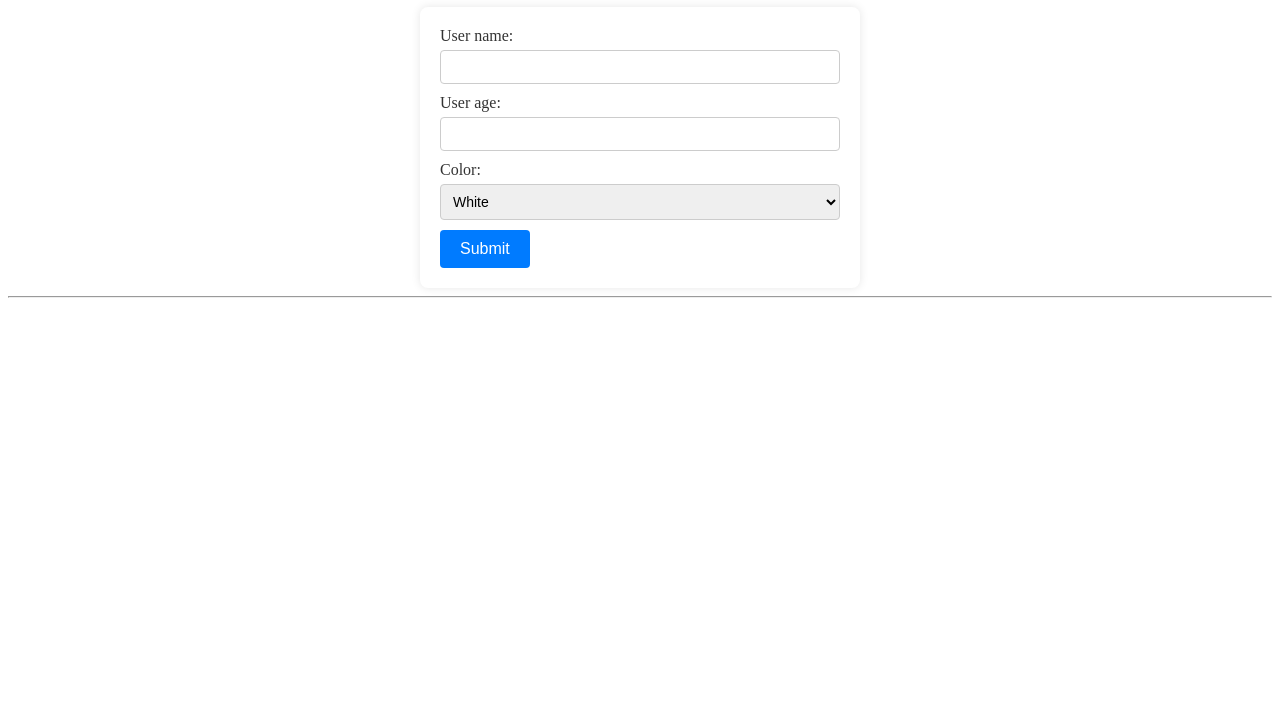
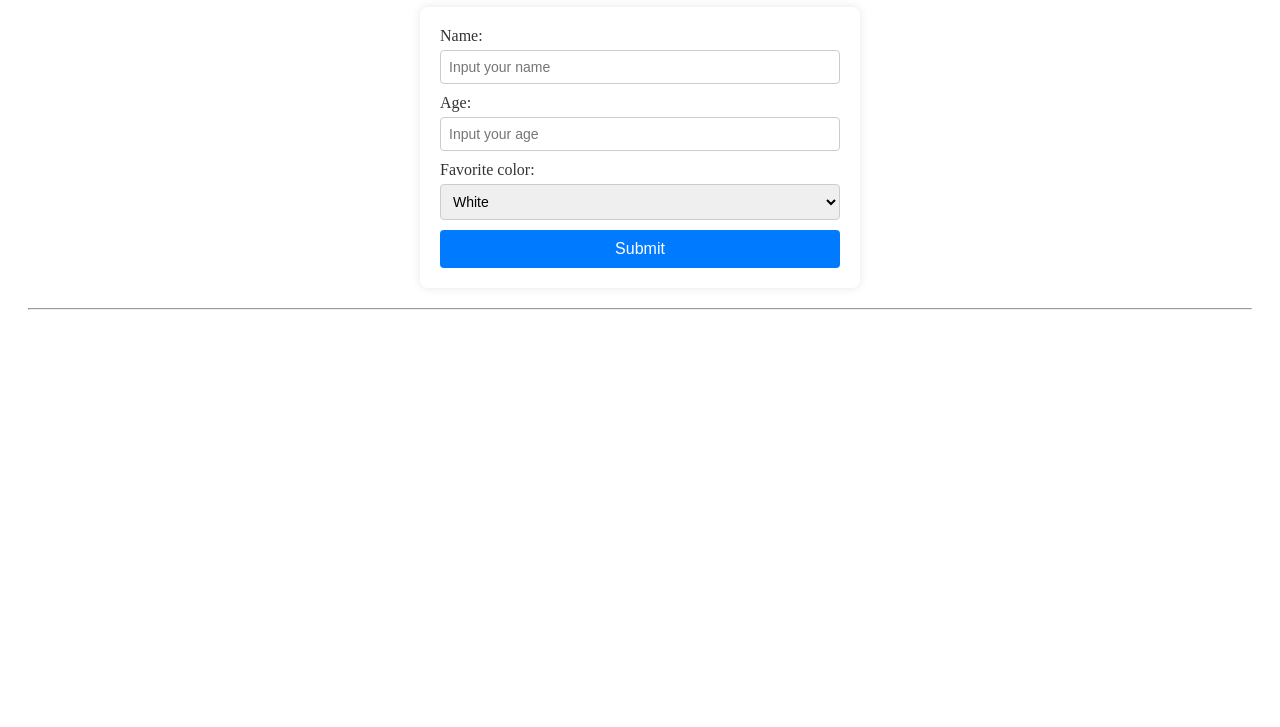
Before and after one commit to thongkhoav/IT_TEST, a website: page src/web/index.html in a window 1280 px wide. Shown: the part 73-800 px from the top of the page. Drawn offline with Linux system fonts and the light colour scheme.

Commit message:
add comment and check

```diff
--- a/package.json
+++ b/package.json
@@ -1,5 +1,5 @@
 {
-  "name": "vothongkhoa_modelty_strategy_test",
+  "name": "vothongkhoa_it_test",
   "version": "1.0.0",
   "description": "",
   "main": "index.js",
@@ -9,7 +9,7 @@
     "p2_palindrome_check": "npx ts-node ./src/fundamentals/p2_palindrome_check.ts",
     "p3_anagram_groups": "npx ts-node ./src/data_structures/p3_anagram_groups.ts",
     "p4_rotate_sparse_array": "npx ts-node ./src/data_structures/p4_rotate_sparse_array.ts",
-    "p6_location_api": "npx ts-node ./src/api_request/location_api.ts",
+    "p6_location_api": "npx ts-node ./src/api_request/p6_location_api.ts",
     "p6_prompt_api": "npx ts-node ./src/api_request/prompt_api.ts"
   },
   "keywords": [],
--- a/src/api_request/location_api.ts
+++ b/src/api_request/p6_location_api.ts
@@ -1,4 +1,5 @@
 import axios from "axios";
+// Format response data
 interface LocationData {
   city: string;
   regionName: string;
@@ -11,12 +12,13 @@ interface LocationData {
 export const getLocationApi = async () => {
   try {
     console.log("Fetching location data...");
+    // Get location data from ip-api.com
     const response = await axios.get<LocationData>("http://ip-api.com/json");
     const { city, regionName, country, lat, lon } = response.data;
+    // Display location data
     console.log(`You are in region ${regionName}(${city}), ${country}`);
     console.log("Timezone:", response.data.timezone);
     console.log(`Location: ${lat}, ${lon}`);
-    return response.data;
   } catch (error) {
     console.error(error);
   }
--- a/src/fundamentals/p1_custom_fizzbuzz.ts
+++ b/src/fundamentals/p1_custom_fizzbuzz.ts
@@ -1,11 +1,13 @@
 const { number } = require("@inquirer/prompts");
 
 const fizzBuzz = async () => {
+  // Prompt user to enter number x
   const inputX = await number({
     min: 1,
     required: true,
     message: "Enter number x:",
   });
+  // Prompt user to enter number y
   const inputY = await number({
     min: 1,
     required: true,
@@ -17,8 +19,10 @@ const fizzBuzz = async () => {
     },
     message: "Enter number y:",
   });
+  // Loop through 1 to 100
   for (let index = 1; index <= 100; index++) {
     let output = index.toString();
+    // Check if the number is equal to x, y or x*y
     switch (index) {
       case inputX:
         output = "Foo";
--- a/src/web/index.html
+++ b/src/web/index.html
@@ -1,8 +1,16 @@
 <!DOCTYPE html>
 <html>
   <head>
-    <title>My First HTML Page</title>
+    <title>User Form</title>
     <style>
+      #userInfoForm {
+        background-color: #fff;
+        padding: 20px;
+        border-radius: 8px;
+        box-shadow: 0 0 10px rgba(0, 0, 0, 0.1);
+        max-width: 400px;
+        margin: 0 auto;
+      }
       label {
         display: block;
         margin-bottom: 5px;
@@ -20,6 +28,8 @@
         font-size: 14px;
       }
       button[type="submit"] {
+        display: block;
+        width: 100%;
         background-color: #007bff;
         color: #fff;
         padding: 10px 20px;
@@ -29,7 +39,7 @@
         font-size: 16px;
       }
       button[type="submit"]:hover {
-        background-color: #0056b3;
+        background-color: #0068d8;
       }
       #yourInfo {
         background-color: #fff;
@@ -50,26 +60,29 @@
     </style>
   </head>
   <body>
-    <h1 style="color: #333; text-align: center">Form</h1>
-    <form
-      id="userInfoForm"
-      method="post"
-      style="
-        background-color: #fff;
-        padding: 20px;
-        border-radius: 8px;
-        box-shadow: 0 0 10px rgba(0, 0, 0, 0.1);
-        max-width: 400px;
-        margin: 0 auto;
-      "
-    >
-      <label for="username">User name:</label>
-      <input type="text" id="username" name="username" required />
+    <h1 style="color: #333; text-align: center">User information form</h1>
+    <form id="userInfoForm" method="post">
+      <label for="name">Name:</label>
+      <input
+        type="text"
+        id="name"
+        name="name"
+        required
+        placeholder="Input your name"
+      />
       <br />
-      <label for="age">User age:</label>
-      <input type="number" id="age" name="age" required min="1" />
+      <label for="age">Age:</label>
+      <input
+        type="number"
+        id="age"
+        name="age"
+        required
+        min="1"
+        max="200"
+        placeholder="Input your age"
+      />
       <br />
-      <label for="favColor">Color:</label>
+      <label for="favColor">Favorite color:</label>
       <select id="favColor" name="favColor" required>
         <option value="#fff">White</option>
         <option value="#15a813">Green</option>
@@ -78,31 +91,34 @@
       <br />
       <button type="submit">Submit</button>
     </form>
-    <hr />
+    <hr style="margin: 20px" />
     <!-- Change to display:block and show inputted user info -->
     <div id="yourInfo" style="display: none">
       <h3>Your information:</h3>
-      <p>Username: <span id="usernameOutput"></span></p>
+      <p>Name: <span id="nameOutput"></span></p>
       <p>Age: <span id="ageOutput"></span></p>
+      <p>Favorite color hexcode: <span id="favColorOutput"></span></p>
     </div>
   </body>
   <script>
     // Get element of form
     const form = document.querySelector("#userInfoForm");
-    // Get elements of username, age to show output
-    const usernameOutput = document.querySelector("#usernameOutput");
+    // Get elements of name, age to show output
+    const nameOutput = document.querySelector("#nameOutput");
     const ageOutput = document.querySelector("#ageOutput");
+    const favColorOutput = document.querySelector("#favColorOutput");
     // Listen to submit event of form
     form.addEventListener("submit", (event) => {
       event.preventDefault();
-      // Get value of input username, age, favColor
-      const username = document.querySelector("#username").value;
+      // Get value of input name, age, favColor
+      const name = document.querySelector("#name").value;
       const age = document.querySelector("#age").value;
       const favColor = document.querySelector("#favColor").value;
 
       // Show output
-      usernameOutput.textContent = username;
+      nameOutput.textContent = name;
       ageOutput.textContent = age;
+      favColorOutput.textContent = favColor;
       document.body.style.backgroundColor = favColor;
       document.querySelector("#yourInfo").style.display = "block";
     });
```
Also changed, not shown: src/data_structures/p3_anagram_groups.ts (+5 -2 lines), src/data_structures/p4_rotate_sparse_array.ts (+11 -5 lines), README.md, 1 other file.
